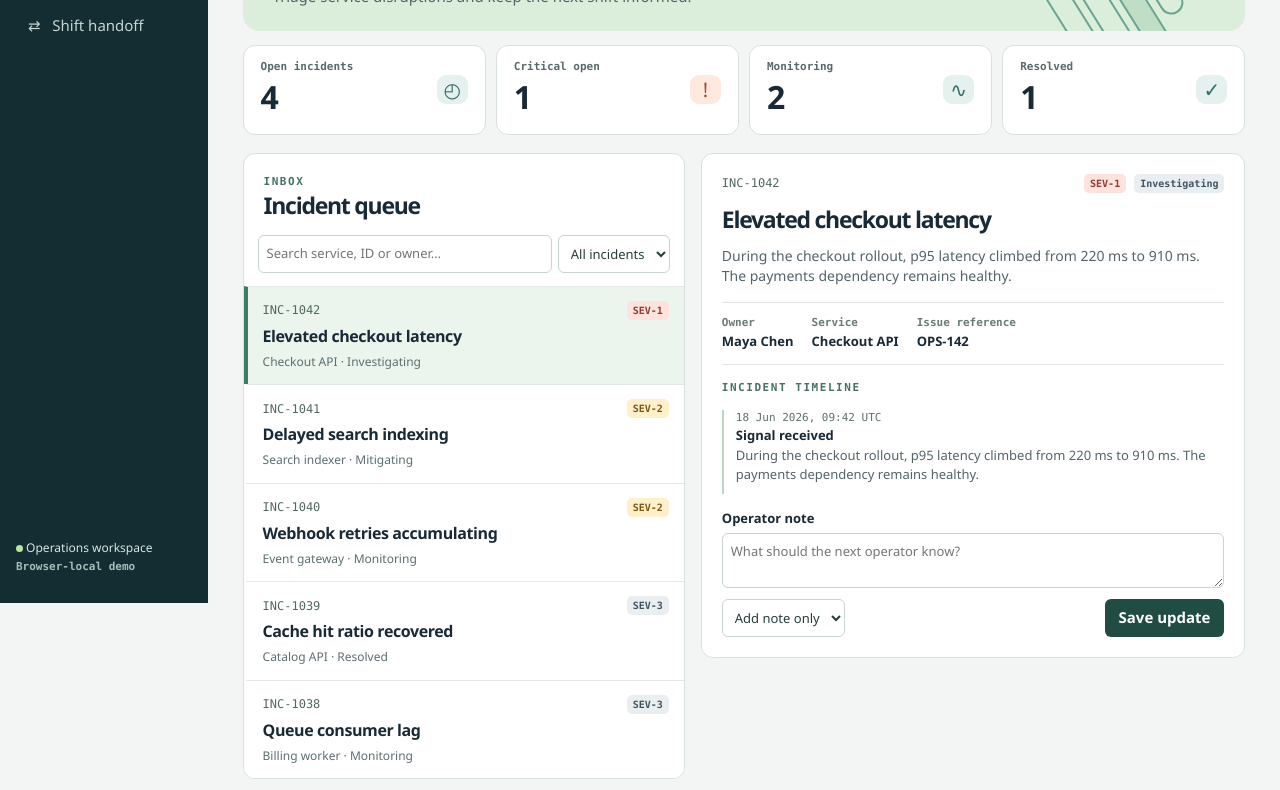
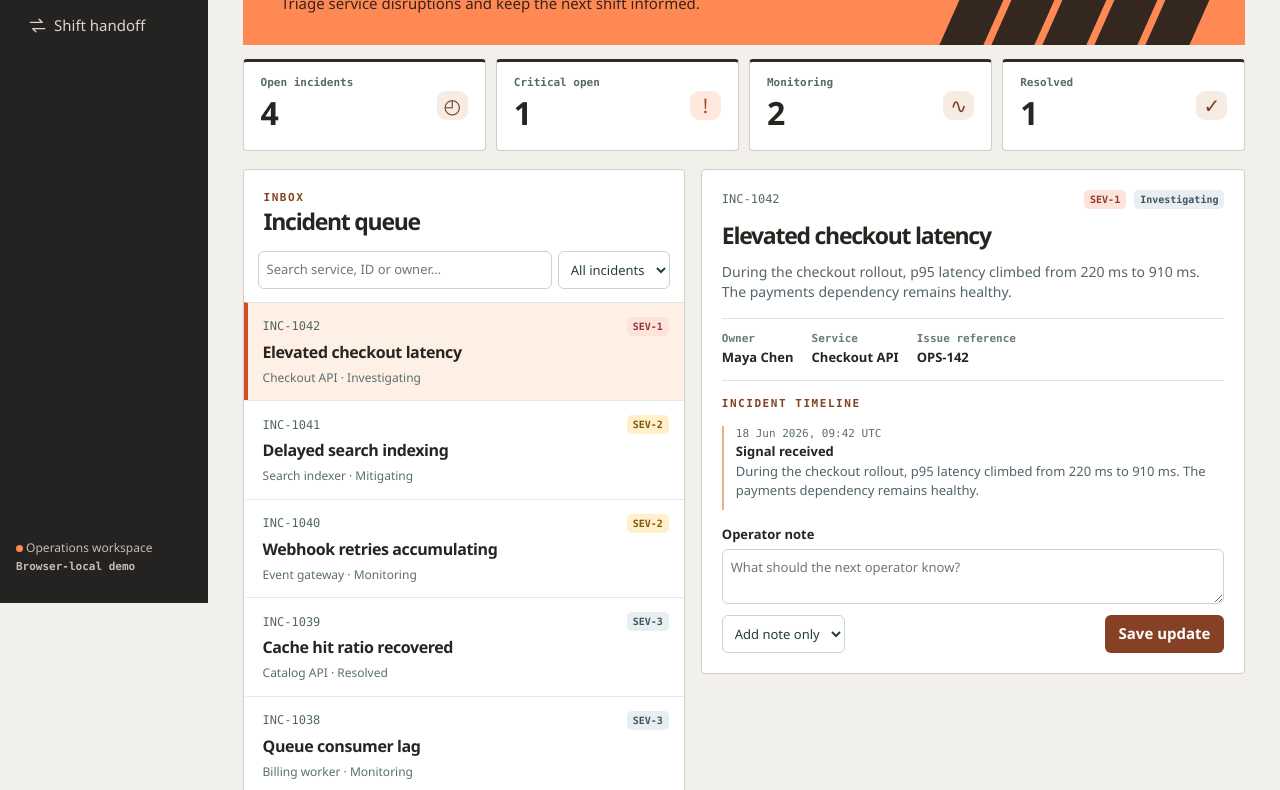
Before and after one commit to mohamadmirzaei79/RelayDesk, a plain HTML site: page index.html in a window 1280 px wide. Shown: the part 197-987 px from the top of the page. Drawn offline with Linux system fonts and the light colour scheme.

Commit message:
Give the incident desk a signal-orange identity and directional icons

```diff
--- a/index.html
+++ b/index.html
@@ -1,6 +1,16 @@
 <!doctype html>
-<html lang="en"><head><meta charset="utf-8"><meta name="viewport" content="width=device-width,initial-scale=1"><title>RelayDesk · Incident operations</title><link rel="stylesheet" href="./desk.css"></head>
-<body><aside><div class="brand"><i aria-hidden="true">≋</i> RelayDesk</div><div class="navlabel">WORKSPACE</div><nav><button id="navQueue" aria-pressed="true">▤ &nbsp; Incident desk</button><button id="navHandoff" aria-pressed="false">⇄ &nbsp; Shift handoff</button></nav><div class="sidefoot"><span class="dot"></span> Operations workspace<br><small id="mode">Loading workspace</small></div></aside>
+<html lang="en"><head><meta charset="utf-8"><meta name="viewport" content="width=device-width,initial-scale=1"><title>RelayDesk · Incident operations</title><link rel="stylesheet" href="./desk.css"><style>
+.glyph{display:inline-block;width:19px;height:19px;flex:none;vertical-align:-4px;margin-right:7px}.brand .glyph{width:29px;height:29px;margin:0}
+@media(prefers-reduced-motion:no-preference){
+button,a,select{transition:background-color .16s ease,color .16s ease,box-shadow .16s ease}
+button:active:not(:disabled){transform:translateY(1px)}
+@keyframes arrive{from{opacity:.2;transform:translateY(6px)}to{opacity:1;transform:translateY(0)}}
+#overview:not([hidden]),#assistant:not([hidden]),#observability:not([hidden]),#handoff:not([hidden]),#queue:not([hidden]),.report,.bubble,.cards article,.detail h2{animation:arrive .28s cubic-bezier(.2,0,.38,.9) both}
+}
+
+body{background:#f2f0eb;color:#282521}aside{background:#252321}.brand .glyph{color:#ff7d47}.navlabel,.sidefoot,.sidefoot small{color:#c5bcb2}nav button{color:#ddd5ce}nav button[aria-pressed=true]{background:#473c34;box-shadow:inset 3px 0 #ff824f}.hero{background:#ff8954;border:0;border-radius:0;padding:30px clamp(20px,3vw,50px);min-height:160px}.hero h1{font-family:"Arial Black","Segoe UI",sans-serif;font-weight:900;letter-spacing:-.065em}.hero p,.hero .over{color:#372319}.hero .motif{inset:-25% -20px auto auto;height:150%;width:29%;transform:skewX(-24deg);gap:8px}.motif i,.motif i:nth-child(n){border:0;background:#332720;height:100%;width:15%;border-radius:0;opacity:1}.metric,.box{border-radius:4px;border-color:#d3cdc4}.metric{border-top:3px solid #342b25}.metric i{background:#f6ece3;color:#744325}.item[aria-pressed=true]{border-left-color:#cc5223;background:#fff0e5}.boxhead .over,.detail .over,a{color:#824323}.action{background:#854025}.timeline li{border-color:#edaf89}.dot{background:#ff8954}@media(max-width:800px){.hero{min-height:130px}.hero .motif{display:none}.brand{gap:4px}nav .glyph{width:15px;height:15px;margin-right:3px}}
+</style></head>
+<body><aside><div class="brand"><svg class="glyph" aria-hidden="true" viewBox="0 0 24 24" fill="none" stroke="currentColor" stroke-width="1.7" stroke-linecap="round" stroke-linejoin="round"><path d="M3 16 10 5h6l-7 11z M11 19l7-11h4l-7 11z"/></svg> RelayDesk</div><div class="navlabel">WORKSPACE</div><nav><button id="navQueue" aria-pressed="true"><svg class="glyph" aria-hidden="true" viewBox="0 0 24 24" fill="none" stroke="currentColor" stroke-width="1.7" stroke-linecap="round" stroke-linejoin="round"><path d="M3 5h18v14H3z M3 13h5l1 2h6l1-2h5"/></svg>Incident desk</button><button id="navHandoff" aria-pressed="false"><svg class="glyph" aria-hidden="true" viewBox="0 0 24 24" fill="none" stroke="currentColor" stroke-width="1.7" stroke-linecap="round" stroke-linejoin="round"><path d="M3 8h15l-4-4 M21 16H6l4 4"/></svg>Shift handoff</button></nav><div class="sidefoot"><span class="dot"></span> Operations workspace<br><small id="mode">Loading workspace</small></div></aside>
 <main><header><span>Operations &nbsp; / &nbsp; <b id="crumb">Incident desk</b></span><a href="https://github.com/mohamadmirzaei79/RelayDesk">GitHub ↗</a></header>
 <section class="hero"><div><div class="over">SERVICE OPERATIONS</div><h1 id="title">Incident desk</h1><p id="subtitle">Triage service disruptions and keep the next shift informed.</p></div><div class="motif" aria-hidden="true"><i></i><i></i><i></i><i></i><i></i></div></section>
 <div id="message" role="status"></div><div id="metrics" class="metrics"></div>
```
Also changed, not shown: preview.png.
